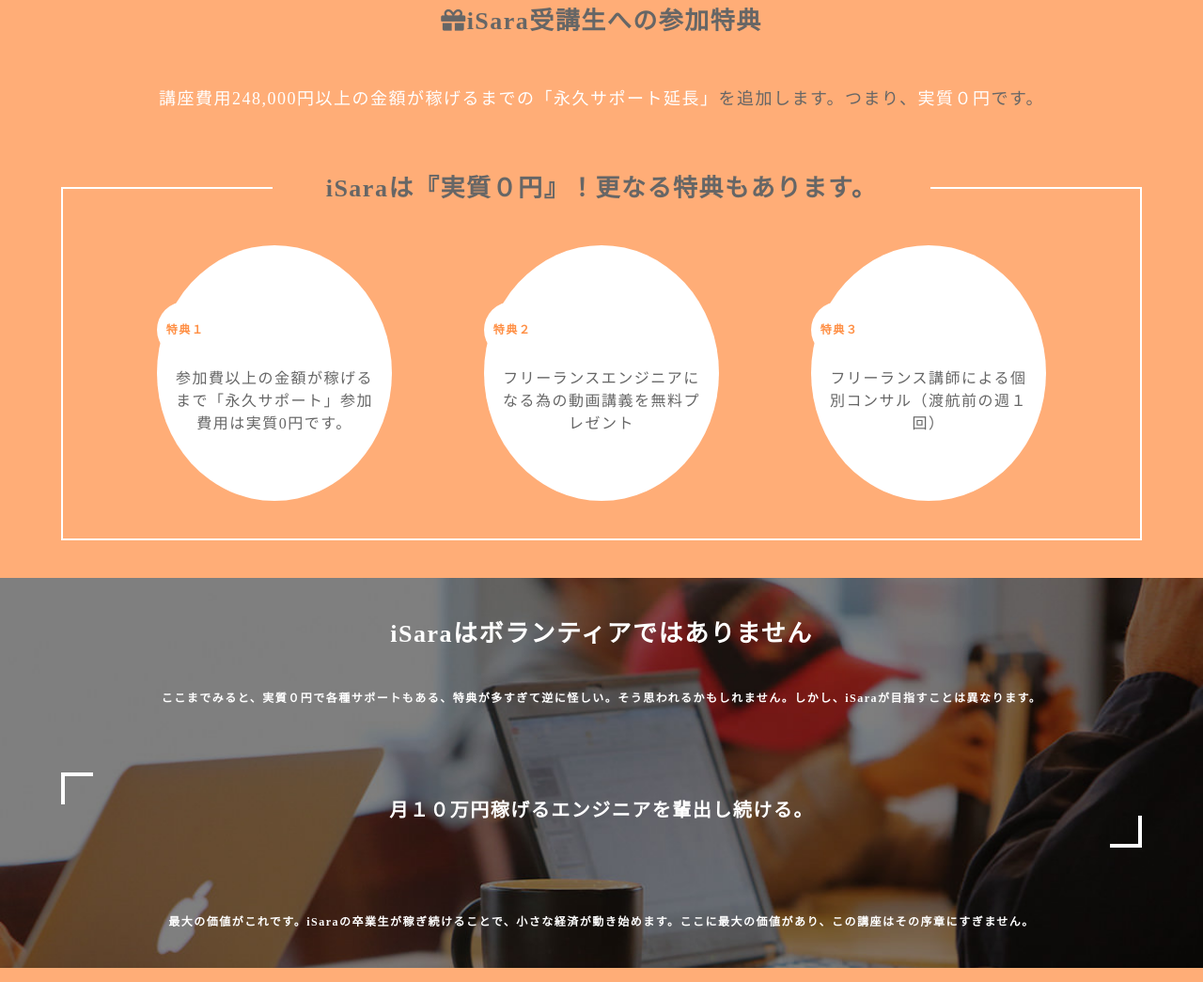
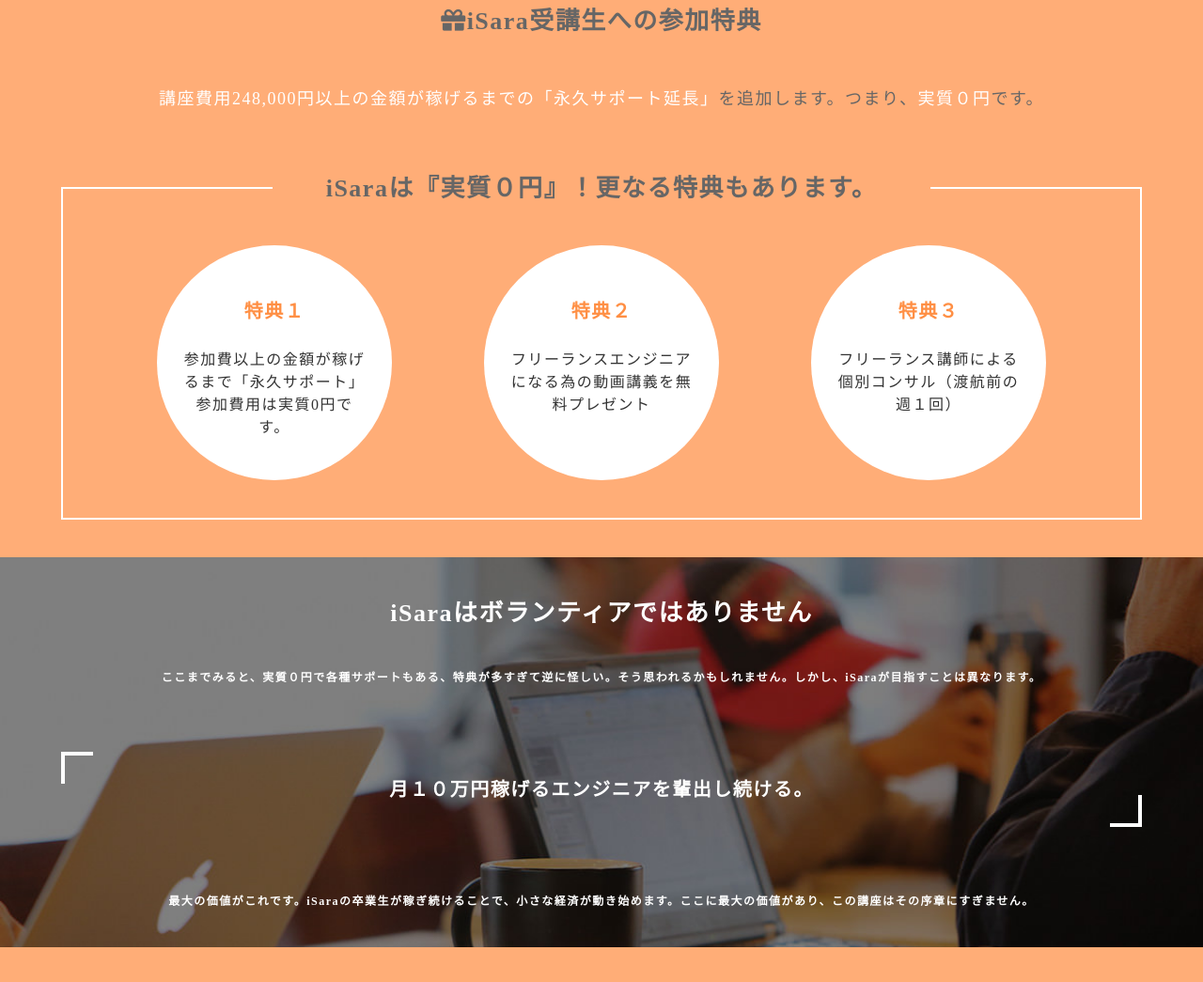
Before and after one commit to daisuke131/isaramosya, a plain HTML site: page index.html in a window 1280 px wide. Shown: the part 8627-9672 px from the top of the page at 94% size. Drawn offline with nearby package versions, Linux system fonts and the light colour scheme.

Commit message:
参加特典部分PCサイズ実装

```diff
--- a/css/index.scss
+++ b/css/index.scss
@@ -594,7 +594,6 @@
       right: 0;
       margin: auto;
       background: lighten($orange, 20%);
-      // display: inline-block;
       width: 250px;
       text-align: center;
     }
@@ -602,9 +601,9 @@
     .tokutens {
       .tokutenA {
 
-        // display: flex;
+        display: flex;
         &:not(:last-child) {
-          // padding-bottom: 30px;
+          padding-bottom: 30px;
         }
 
         .tokutenB {
@@ -620,13 +619,13 @@
         }
 
         .tokutensetumei {
-          // color: white;
-          // font-size: 12px;
-          // width: 200px;
-          // padding: 10px 0;
-          // padding-left: 20px;
-          // text-align: left;
-          // display: inline-block;
+          color: white;
+          font-size: 12px;
+          width: 200px;
+          padding: 10px 0;
+          padding-left: 20px;
+          text-align: left;
+          display: inline-block;
         }
       }
     }
--- a/css/responsive.scss
+++ b/css/responsive.scss
@@ -2,7 +2,8 @@
 
 /* medium screens */
 
-@media (min-width: 570px) {}
+@media (min-width: 570px) {
+}
 
 /* large screens */
 
@@ -369,7 +370,6 @@
     .flowline {
       display: block;
       margin: auto;
-
     }
   }
 
@@ -384,8 +384,6 @@
         top: -20px;
         font-size: 26px;
       }
-    }
-  }
 
       .tokutens {
         display: flex;
@@ -393,41 +391,41 @@
         padding: 0 60px;
 
         .tokutenA {
-      // $size: 250px;
-      width: 250px;
-      box-sizing: content-box;
+          $size: 250px;
+          width: $size;
+          height: $size;
+          box-sizing: border-box;
           padding: 60px 0;
           border-radius: 50%;
           background: #fff;
+          display: initial;
 
           .tokutenB {
             color: lighten($orange, 20%);
-        // $size: 60px;
-        //   width: $size;
-        //   height: $size;
-        //   line-height: $size;
-        //   font-size: 12px;
-        //   font-weight: bold;
-        //   background: #fff;
-        //   color: lighten($orange, 10%);
-          // border-radius: 0;
+            $size: 80px;
+            width: $size;
+            height: 30px;
+          line-height: 1;
+
+            padding-bottom: 10px;
+            font-size: 20px;
+            font-weight: bold;
+            background: #fff;
+            color: lighten($orange, 10%);
+            border-radius: 0;
+            margin: 0 auto;
           }
 
           .tokutensetumei {
             font-size: 16px;
             padding: 10px 20px;
-
+            color: #333;
+            text-align: center;
           }
         }
       }
-
-
-
-
-
-
-
-
+    }
+  }
 
   .fw {
     font-weight: bold;
```
Also changed, not shown: index.html (+25 -16 lines), css/index.css, css/index.min.css, css/responsive.css, css/responsive.min.css. Lines whose indentation alone changed are shown as unchanged.
